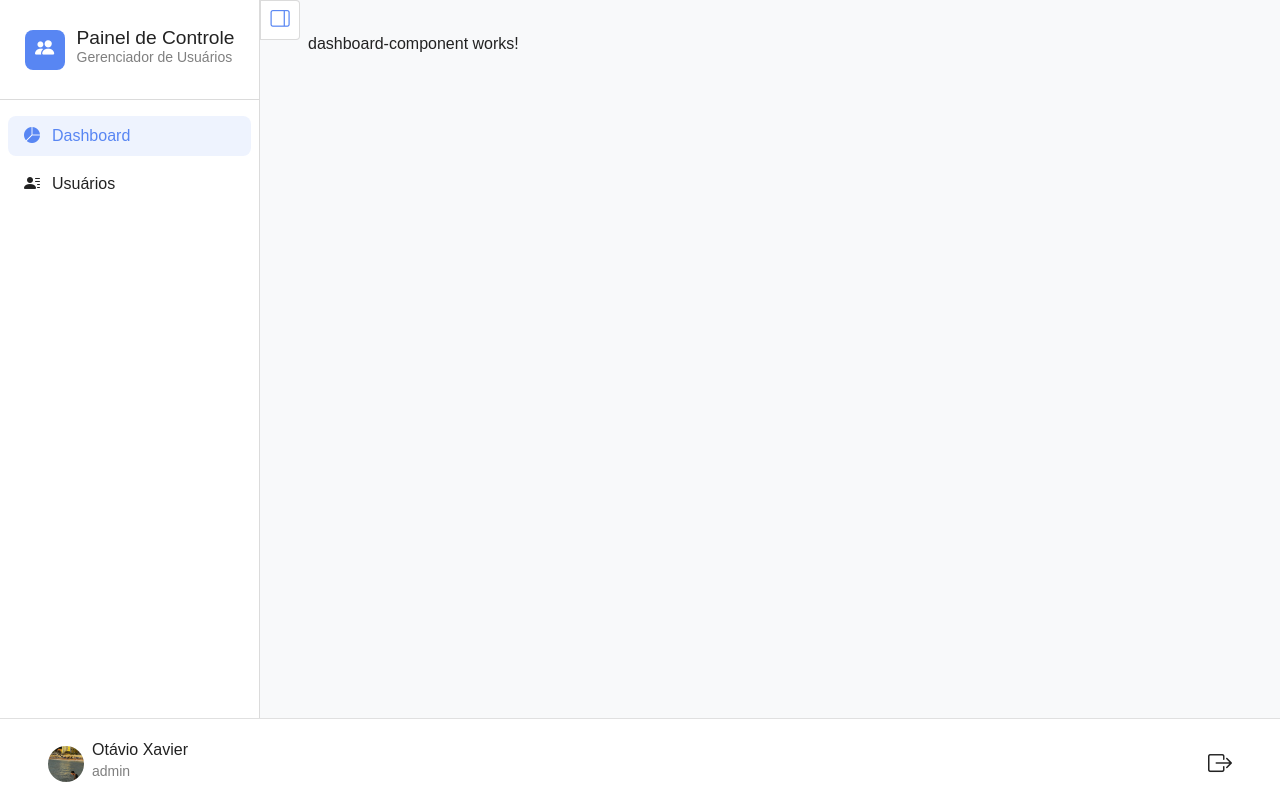
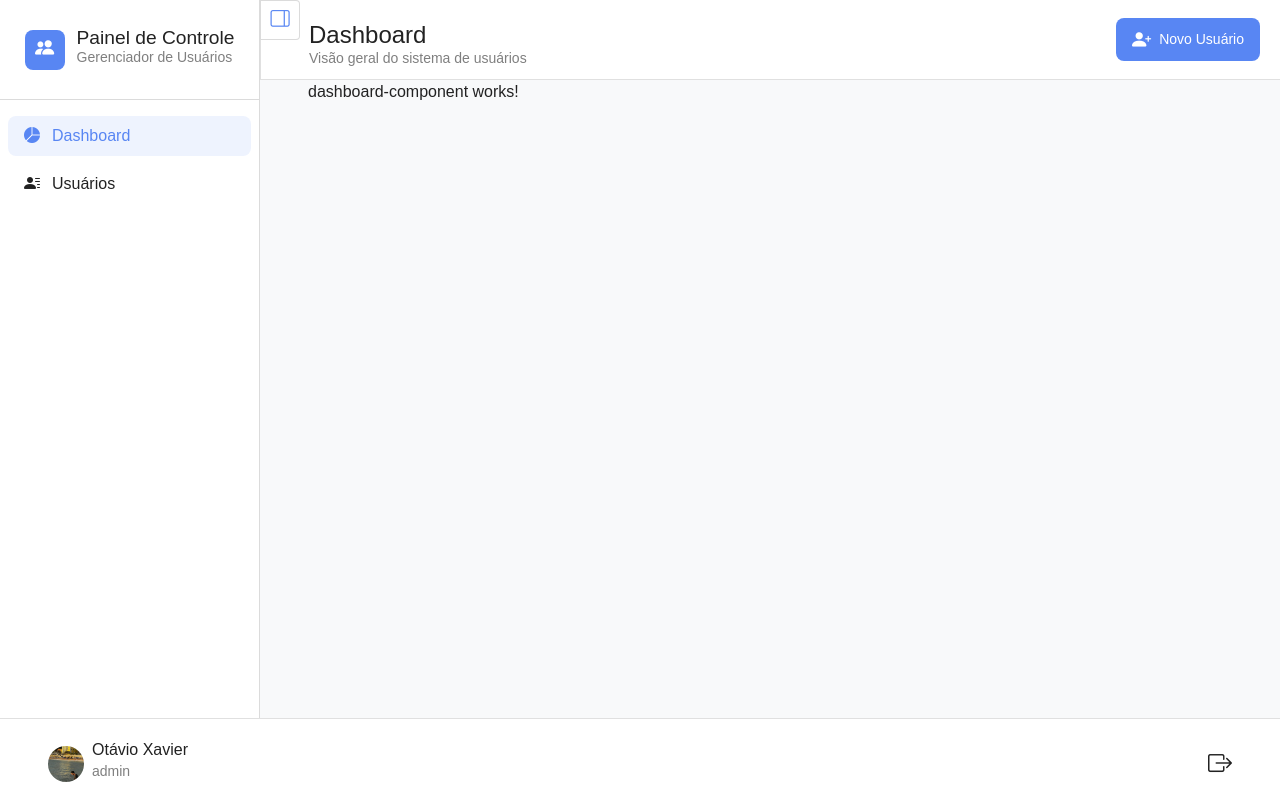
Before and after one commit to OtavioXavier/gerenciador-usuarios, an Angular app: page /dashboard in a window 1280 px wide. Built offline with nearby package versions, Linux system fonts and the light colour scheme.

Commit message:
:sparkles: feat: adicionar header

```diff
--- a/src/app/app.html
+++ b/src/app/app.html
@@ -5,6 +5,7 @@
   </button>
 </div>
 <gu-footer />
+<gu-header [isSidebarCollapsed]="isSidebarCollapsed()"/>
 <main>
   <router-outlet />
 </main>
--- a/src/app/app.scss
+++ b/src/app/app.scss
@@ -14,7 +14,9 @@ main {
   flex: 1;
   overflow-y: auto;
   padding: 2rem 3rem;
-  margin-left: 16.25rem; /* 260px */
+  margin-left: 16.25rem;
+  margin-top: 3rem;
+  margin-bottom: 3rem;
   background-color: #f8f9fa;
   min-height: 100vh;
   transition: all 0.18s cubic-bezier(.2,.0,.2,1);
--- a/src/app/app.ts
+++ b/src/app/app.ts
@@ -2,10 +2,11 @@ import { Component, signal } from '@angular/core';
 import { RouterOutlet } from '@angular/router';
 import { Sidebar } from './core/sidebar/sidebar';
 import { Footer } from './core/footer/footer';
+import { Header } from './core/header/header';
 
 @Component({
   selector: 'app-root',
-  imports: [RouterOutlet, Sidebar, Footer],
+  imports: [RouterOutlet, Sidebar, Footer, Header],
   templateUrl: './app.html',
   styleUrl: './app.scss',
   host: {
--- /dev/null
+++ b/src/app/core/header/header.html
@@ -0,0 +1,10 @@
+<header>
+  <div class="header-content">
+    <h1>{{ routeName() }}</h1>
+    <span>{{ routeDescription() }}</span>
+  </div>
+  <button class="add-user-btn">
+    <i class="bi bi-person-plus-fill"></i>
+  <span>Novo Usuário</span>
+  </button>
+</header>
--- /dev/null
+++ b/src/app/core/header/header.scss
@@ -0,0 +1,58 @@
+header {
+  background-color: #FFF;
+  padding: 1rem 1rem 1rem 3rem;
+  border-bottom: 1px solid #E0E0E0;
+  border-left: 1px solid #E0E0E0;
+  position: fixed;
+  top: 0;
+  width: 100%;
+  height: 5rem;
+  margin-left: 16.25rem;
+  margin-bottom: 3rem;
+  padding-right: 17.5rem;
+  display: flex;
+  align-items: center;
+  justify-content: space-between;
+  z-index: 100;
+  transition: all 0.18s cubic-bezier(.2,.0,.2,1);
+  line-height: 0;
+
+  h1 {
+    font-size: 1.5rem;
+  }
+
+  span {
+    font-size: 0.875rem;
+    color: #22222294;
+  }
+
+  button.add-user-btn {
+    background: #5886f3;
+    border: none;
+    border-radius: 0.5rem;
+    padding: 0.75rem 1rem;
+    font-size: 1rem;
+    display: flex;
+    align-items: center;
+    gap: 0.5rem;
+    cursor: pointer;
+    transition: all 0.18s cubic-bezier(.2,.0,.2,1);
+    &:hover {
+      background: #4a70c2;
+    }
+
+    i {
+      color: #FFF;
+      font-size: 1.2rem;
+    }
+
+    span {
+      color: #FFF;
+    }
+  }
+}
+
+:host.header--sidebar-collapsed header {
+  margin-left: 3.4375rem;
+  padding-right: 4.5rem;
+}
--- /dev/null
+++ b/src/app/core/header/header.ts
@@ -0,0 +1,41 @@
+import { booleanAttribute, Component, computed, inject, input, signal } from '@angular/core';
+import { NavigationEnd, Router } from '@angular/router';
+import { filter } from 'rxjs';
+
+@Component({
+  selector: 'gu-header',
+  imports: [],
+  templateUrl: './header.html',
+  styleUrl: './header.scss',
+  host: {
+    '[class.header--sidebar-collapsed]': 'isSidebarCollapsed()'
+  }
+})
+export class Header {
+  isSidebarCollapsed = input(false, { transform: booleanAttribute });
+  private router = inject(Router);
+
+  currentRoute = signal<string>(this.router.url);
+
+  constructor() {
+    this.router.events
+    .pipe(filter(event => event instanceof NavigationEnd))
+    .subscribe((event: NavigationEnd) => {
+      this.currentRoute.set(event.url);
+    })
+  }
+
+  routeName = computed(() => {
+    const route = this.currentRoute();
+    if (route === '/dashboard') return 'Dashboard';
+    if (route === '/users') return 'Usuários';
+    return 'Não encontrado';
+  });
+
+  routeDescription = computed(() => {
+    const route = this.currentRoute();
+    if (route === '/dashboard') return 'Visão geral do sistema de usuários';
+    if (route === '/users') return 'Gerencie todos os usuários do sistema';
+    return 'Não encontrado';
+  });
+}
```
Also changed, not shown: 1 other file (tests, documents, lock files or other folders).
